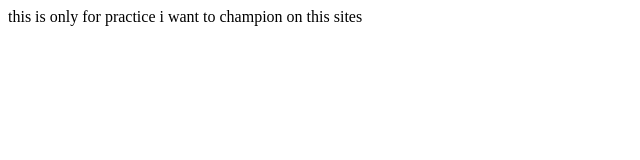
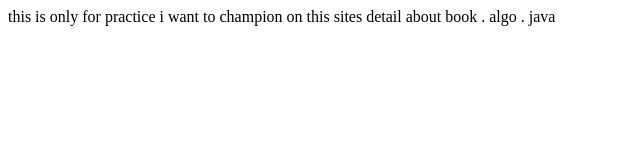
Before and after one commit to chaitali99-kumari/practice, a plain HTML site: page index.html in a window 1280 px wide. Shown: the whole page, without its empty margins (0-640 px from the left). Drawn offline with Linux system fonts and the light colour scheme.

Commit message:
update
update about book

```diff
--- a/index.html
+++ b/index.html
@@ -8,5 +8,8 @@
 </head>
 <body>
     this is only for practice i want to champion on this sites
+    detail about book
+    . algo
+    . java
 </body>
 </html>
```
